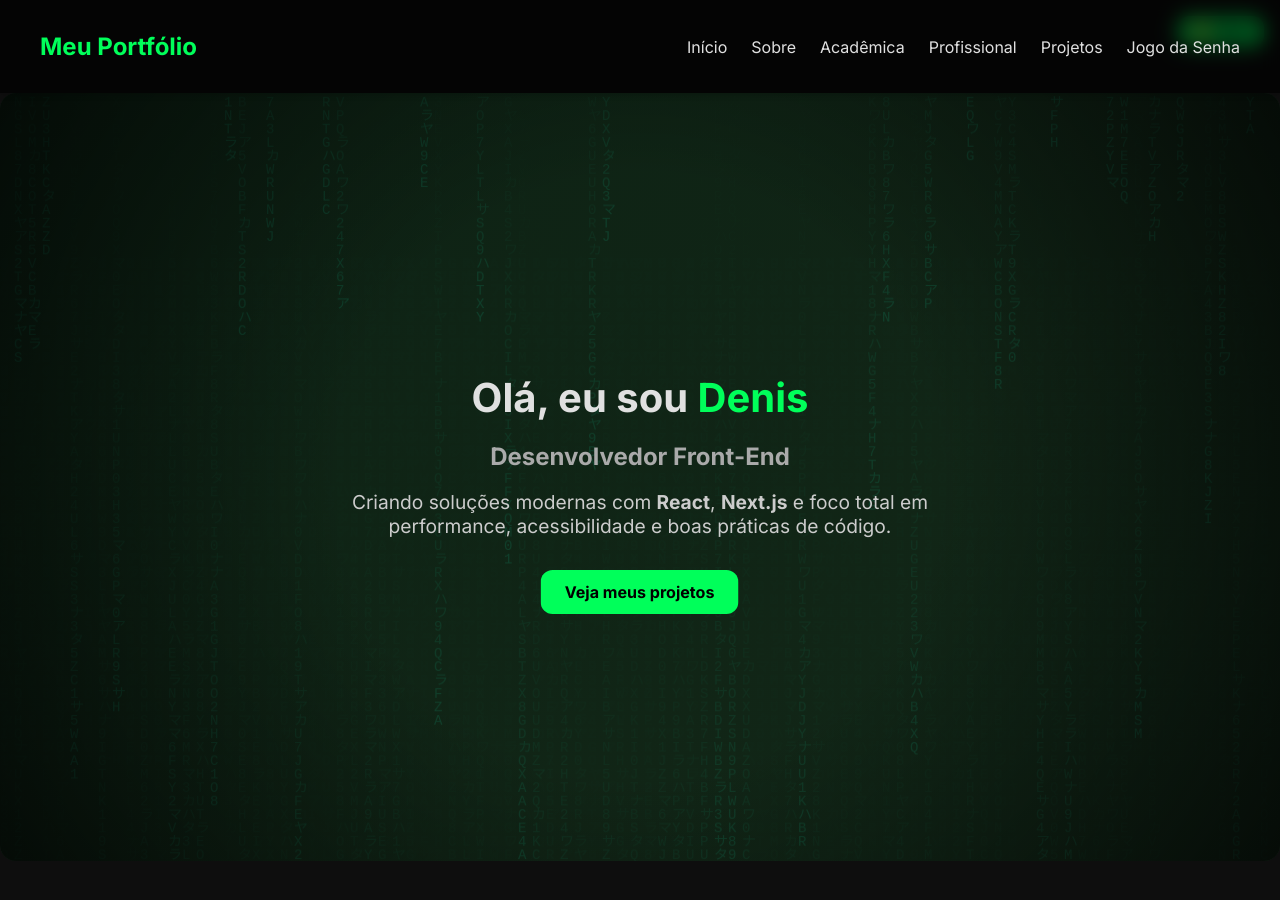
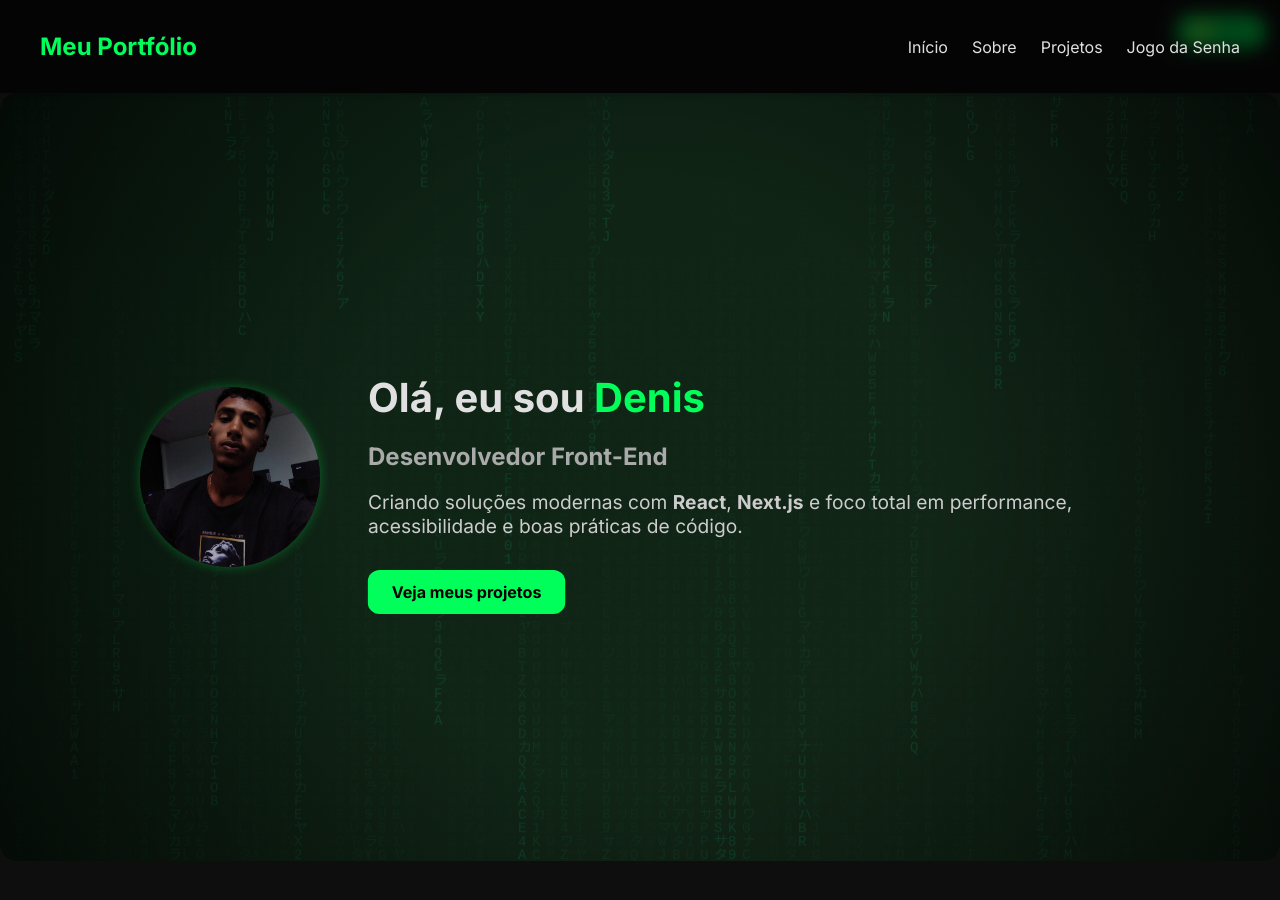
Before and after one commit to DenisMec9/portfolio-nextjs, a Next.js app: page / in a window 1280 px wide. Shown: the top 900 px of the page. Built offline with nearby package versions, Linux system fonts and the light colour scheme.

Commit message:
adicionando foto

```diff
--- a/components/Navbar.js
+++ b/components/Navbar.js
@@ -10,8 +10,6 @@ export default function Navbar() {
           <ul className="nav-links">
             <li><Link href="/">Início</Link></li>
             <li><Link href="/sobre">Sobre</Link></li>
-            <li><Link href="/academica">Acadêmica</Link></li>
-            <li><Link href="/profissional">Profissional</Link></li>
             <li><Link href="/projetos">Projetos</Link></li>
             <li><Link href="/jogo">Jogo da Senha</Link></li>
           </ul>
--- a/pages/index.js
+++ b/pages/index.js
@@ -15,23 +15,27 @@ export default function Home() {
   return (
     <main className="home-layout">
       <section className="hero-section">
-        {/* MATRIX BACKGROUND ANIMADO */}
         <MatrixBackground />
 
         <motion.div
-          className="hero-content"
+          className="hero-content-row"
           initial="hidden"
           animate="visible"
           transition={{ duration: 0.8 }}
           variants={fadeUp}
         >
-          <h1>Olá, eu sou <span>Denis</span></h1>
-          <h2>Desenvolvedor Front-End</h2>
-          <p>
-            Criando soluções modernas com <strong>React</strong>, <strong>Next.js</strong> e foco total em performance,
-            acessibilidade e boas práticas de código.
-          </p>
-          <a href="/projetos" className="btn-destaque">Veja meus projetos</a>
+          {/* Imagem do Denis */}
+          <div className="hero-img-container">
+            <img src="/denis.png" alt="Foto de Denis" className="hero-img" />
+          </div>
+
+          {/* Texto de introdução */}
+          <div className="hero-text">
+            <h1>Olá, eu sou <span>Denis</span></h1>
+            <h2>Desenvolvedor Front-End</h2>
+            <p>Criando soluções modernas com <strong>React</strong>, <strong>Next.js</strong> e foco total em performance, acessibilidade e boas práticas de código.</p>
+            <a href="/projetos" className="btn-destaque">Veja meus projetos</a>
+          </div>
         </motion.div>
       </section>
     </main>
--- a/styles/globals.css
+++ b/styles/globals.css
@@ -139,6 +139,39 @@ body.dark {
   color: #ccc;
   margin-bottom: 2rem;
 }
+.hero-content-row {
+  display: flex;
+  align-items: center;
+  justify-content: center;
+  gap: 3rem;
+  z-index: 2;
+  max-width: 1000px;
+  margin: 0 auto;
+  flex-wrap: wrap;
+  padding: 2rem;
+}
+
+.hero-img-container {
+  flex-shrink: 0;
+  border-radius: 50%;
+  overflow: hidden;
+  box-shadow: 0 0 12px rgba(0, 255, 90, 0.3);
+  width: 180px;
+  height: 180px;
+}
+
+.hero-img {
+  width: 100%;
+  height: 100%;
+  object-fit: cover;
+}
+
+.hero-text {
+  flex: 1;
+  text-align: left;
+  min-width: 280px;
+}
+
 
 /* ==========================
    BOTÕES
```
Also changed, not shown: public/denis.png (added).
